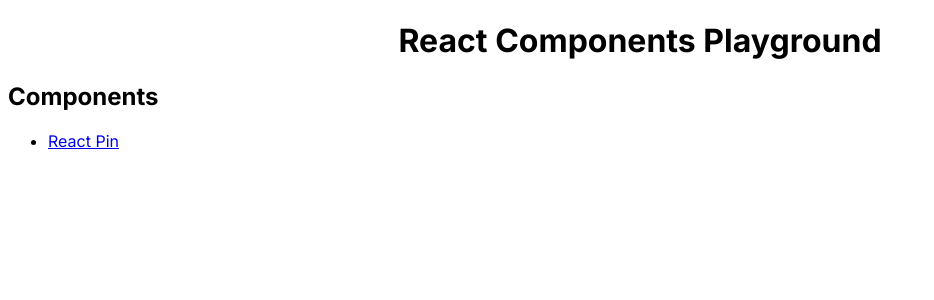
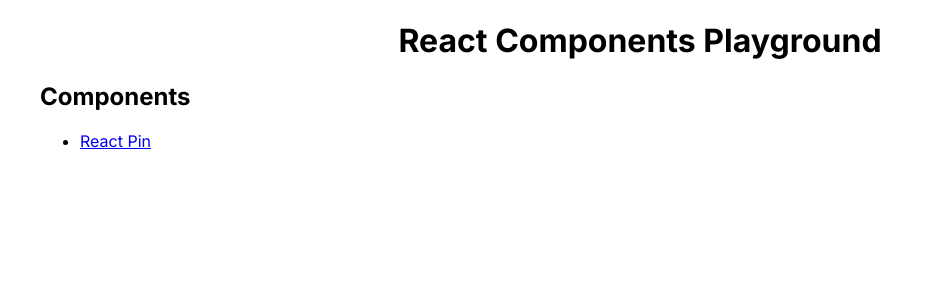
Before and after one commit to M-Blaze/react-components-playground, a Next.js app: page / in a window 1280 px wide. Shown: the top 300 px of the page, without its empty margins (0-934 px from the left). Built offline with nearby package versions, Linux system fonts and the light colour scheme.

Commit message:
chore: add css

```diff
--- a/src/app/globals.css
+++ b/src/app/globals.css
@@ -1,3 +1,15 @@
 .text-center {
   text-align: center;
 }
+
+.container {
+  max-width: 1200px;
+  margin: 0 auto;
+  padding: 0 15px;
+}
+
+.text-to-copy {
+  color: red;
+  cursor: pointer;
+  user-select: none;
+}
```
